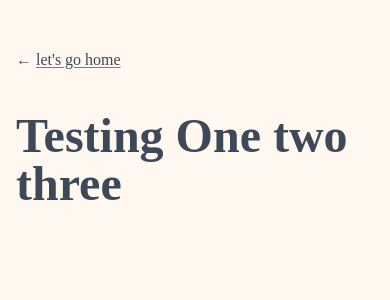
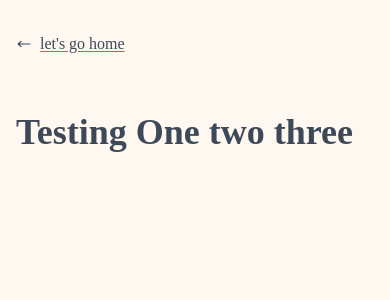
Before and after one commit to stormcloud266/garden, a Next.js app: page /blog/another-post in a window 390 px wide. Shown: the top 300 px of the page. Built offline with nearby package versions, Linux system fonts and the light colour scheme; a web font is replaced by a local one.

Commit message:
adjust title and homelink. add mobile styles

```diff
--- a/components/home-link.tsx
+++ b/components/home-link.tsx
@@ -3,11 +3,22 @@ import Link from "next/link";
 const HomeLink = () => {
   return (
     <Link href="/">
-      <a className="group mb-12 inline-block absolute no-underline top-12">
+      <a className="group mb-12 inline-flex items-center absolute no-underline top-8 md:top-14">
         <span className="group-hover:-translate-x-0.5 inline-block transition-transform">
-          &larr;
+          <svg
+            xmlns="http://www.w3.org/2000/svg"
+            viewBox="0 0 20 20"
+            fill="currentColor"
+            className="w-4 h-4"
+          >
+            <path
+              fillRule="evenodd"
+              d="M18 10a.75.75 0 01-.75.75H4.66l2.1 1.95a.75.75 0 11-1.02 1.1l-3.5-3.25a.75.75 0 010-1.1l3.5-3.25a.75.75 0 111.02 1.1l-2.1 1.95h12.59A.75.75 0 0118 10z"
+              clipRule="evenodd"
+            />
+          </svg>
         </span>
-        <span className="underline decoration-burnt ml-1">
+        <span className="underline decoration-burnt ml-2">
           let&apos;s go home
         </span>
       </a>
--- a/components/title.tsx
+++ b/components/title.tsx
@@ -1,59 +1,11 @@
-import { clsx } from "clsx";
 import { HTMLProps } from "react";
 
-interface TitleProps extends HTMLProps<HTMLHeadingElement> {
-  tag?: "h1" | "h2" | "h3" | "h4" | "h5" | "h6";
-  center?: boolean;
-  small?: boolean;
-}
-
-const Title = ({
-  tag = "h2",
-  children,
-  center,
-  small,
-  ...rest
-}: TitleProps) => {
-  const classes = clsx("text-5xl font-bold");
-
-  switch (tag) {
-    case "h1":
-      return (
-        <h1 {...rest} className={classes}>
-          {children}
-        </h1>
-      );
-    case "h2":
-      return (
-        <h2 {...rest} className={classes}>
-          {children}
-        </h2>
-      );
-    case "h3":
-      return (
-        <h3 {...rest} className={classes}>
-          {children}
-        </h3>
-      );
-    case "h4":
-      return (
-        <h4 {...rest} className={classes}>
-          {children}
-        </h4>
-      );
-    case "h5":
-      return (
-        <h5 {...rest} className={classes}>
-          {children}
-        </h5>
-      );
-    case "h6":
-      return (
-        <h6 {...rest} className={classes}>
-          {children}
-        </h6>
-      );
-  }
+const Title = ({ children, ...rest }: HTMLProps<HTMLHeadingElement>) => {
+  return (
+    <h1 {...rest} className="text-4xl md:text-5xl font-bold">
+      {children}
+    </h1>
+  );
 };
 
 export default Title;
--- a/styles/globals.css
+++ b/styles/globals.css
@@ -45,15 +45,15 @@
       @apply mt-3 text-slate-light;
     }
     h2 {
-      @apply text-4xl mt-12;
+      @apply text-3xl md:text-4xl mt-12;
     }
     h3 {
-      @apply text-3xl mt-10;
+      @apply text-2xl md:text-3xl mt-10;
     }
     h4,
     h5,
     h6 {
-      @apply text-2xl mt-7;
+      @apply text-xl md:text-2xl mt-7;
     }
   }
 }
```
